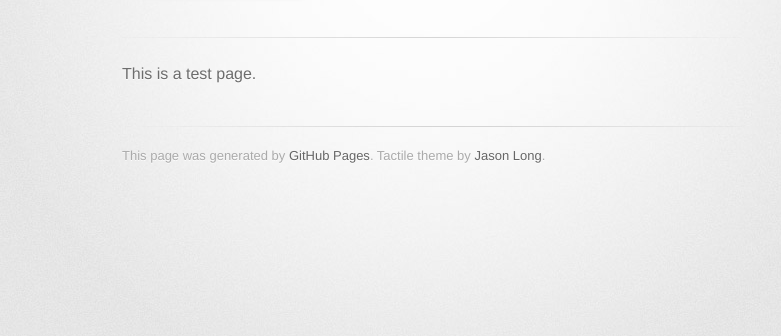
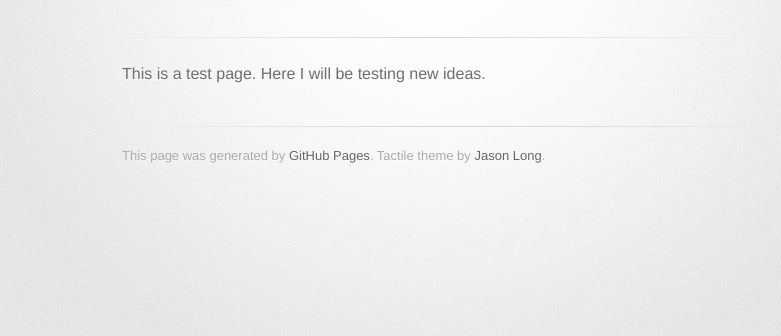
Before and after one commit to LucianLupaescu/lucianlupaescu.github.io, a plain HTML site: page index.html in a window 1280 px wide. Shown: the part 178-514 px from the top of the page, without its empty margins (208-989 px from the left). Drawn offline with Linux system fonts and the light colour scheme; a web font is replaced by a local one.

Commit message:
Replace master branch with page content via GitHub

```diff
--- a/index.html
+++ b/index.html
@@ -29,7 +29,8 @@
         <hr>
 
         <section id="main_content">
-          <p>This is a test page.</p>
+          <p>This is a test page.
+Here I will be testing new ideas.</p>
         </section>
 
         <footer>
--- a/params.json
+++ b/params.json
@@ -1 +1 @@
-{"name":"Lucianlupaescu.github.io","tagline":"","body":"This is a test page.\r\n","google":"","note":"Don't delete this file! It's used internally to help with page regeneration."}
+{"name":"Lucianlupaescu.github.io","tagline":"","body":"This is a test page.\r\nHere I will be testing new ideas.","google":"","note":"Don't delete this file! It's used internally to help with page regeneration."}
```
